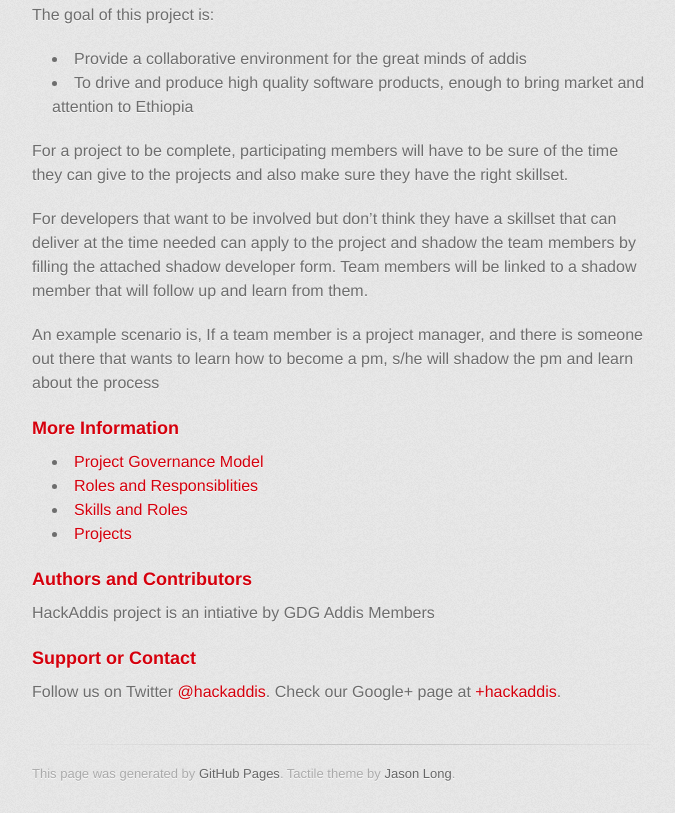
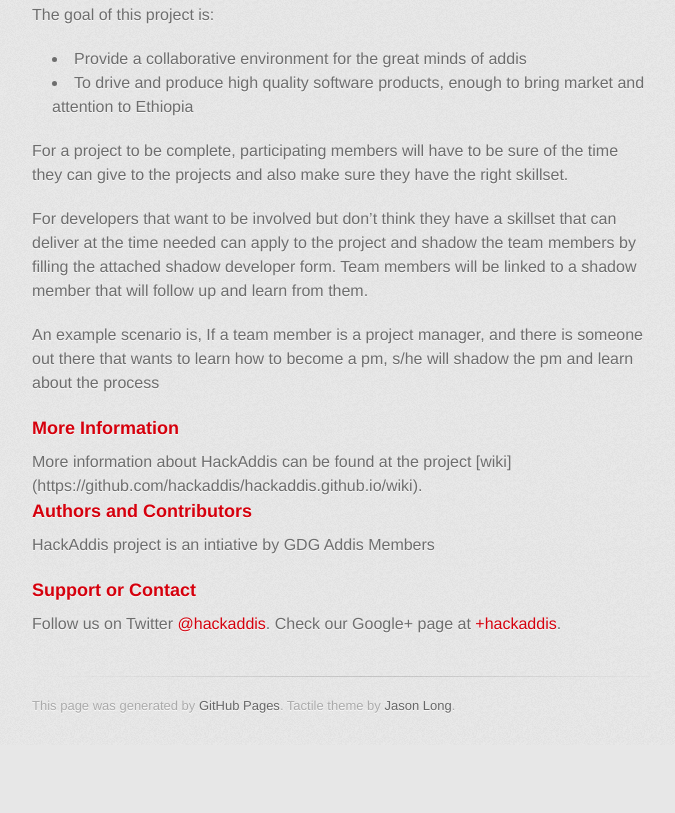
Before and after one commit to derese/hackaddis.github.io, a plain HTML site: page index.html in a window 1280 px wide. Shown: the part 662-1475 px from the top of the page, without its empty margins (298-973 px from the left). After the commit the page ends 1407 px from the top, so only its background shows below. Drawn offline with Linux system fonts and the light colour scheme; a web font is replaced by a local one.

Commit message:
Update wiki link from the homepage

```diff
--- a/index.html
+++ b/index.html
@@ -57,12 +57,7 @@
 <h3>
 <a name="rather-drive-stick" class="anchor" href="#rather-drive-stick"><span class="octicon octicon-link"></span></a>More Information</h3>
 
-<ul>
-	<li><a href="#">Project Governance Model</a></li>
-	<li><a href="#">Roles and Responsiblities</a></li>
-	<li><a href="#">Skills and Roles</a></li>
-	<li><a href="#">Projects</a></li>
-</ul>
+More information about HackAddis can be found at the project [wiki](https://github.com/hackaddis/hackaddis.github.io/wiki).
 
 <h3>
 <a name="authors-and-contributors" class="anchor" href="#authors-and-contributors"><span class="octicon octicon-link"></span></a>Authors and Contributors</h3>
```
